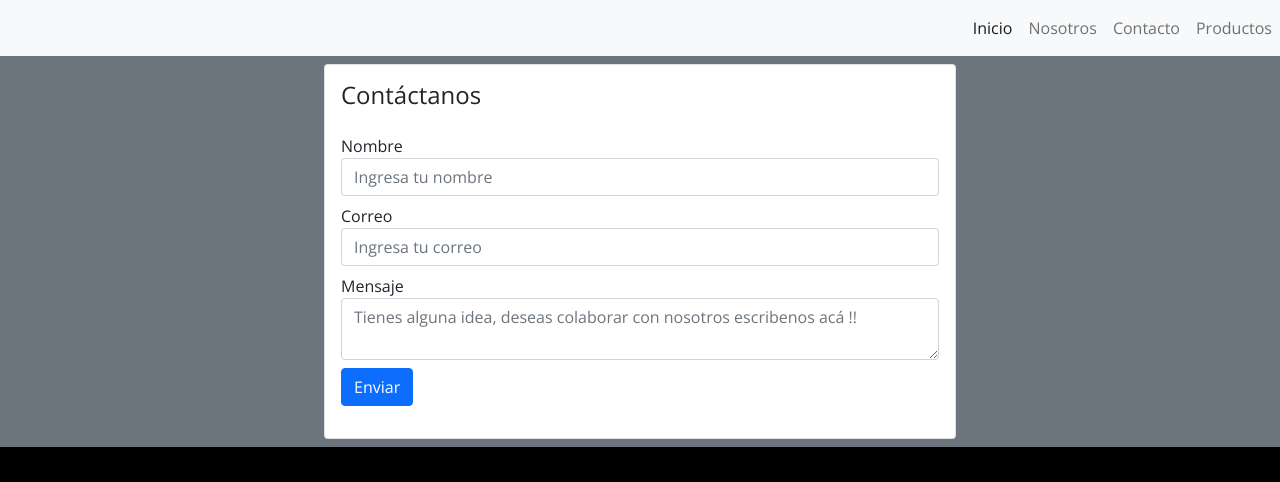
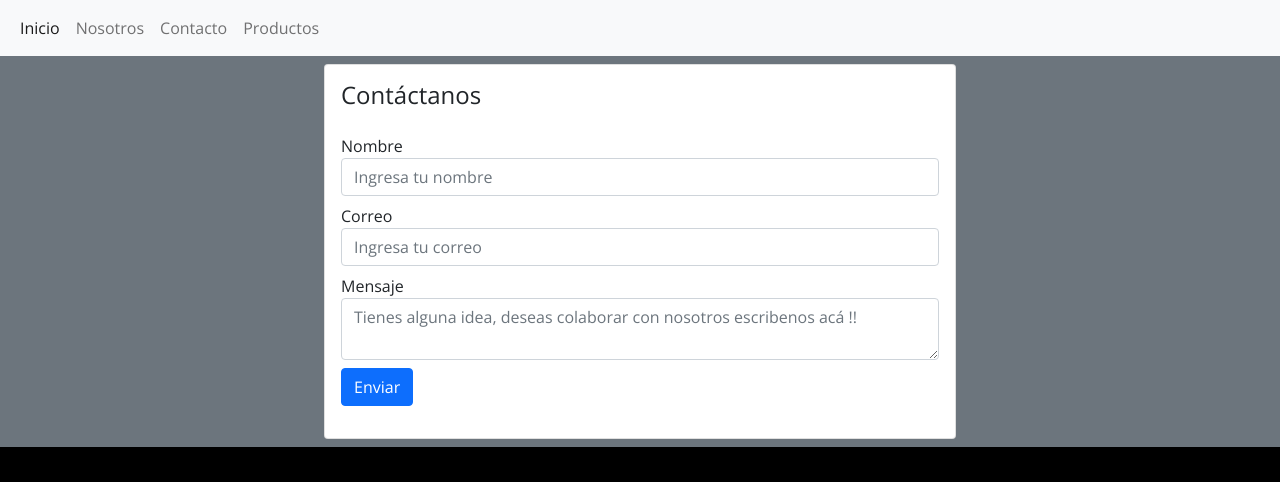
Before and after one commit to JairoMaz/ProyectoCoder, a plain HTML site: page secciones/contacto.html in a window 1280 px wide. Shown: the top 482 px of the page. Drawn offline with nearby package versions, Linux system fonts and the light colour scheme; a web font is replaced by a local one.

Commit message:
actualizado

```diff
--- a/secciones/contacto.html
+++ b/secciones/contacto.html
@@ -13,7 +13,7 @@
 <body>
     <div>
         <nav class="navbar navbar-expand-lg navbar-light bg-light">
-            <div class="container-fluid"></div>
+            <div class="container-fluid">
                 <button class="navbar-toggler" type="button" data-bs-toggle="collapse" data-bs-target="#navbarNav" aria-controls="navbarNav" aria-expanded="false" aria-label="Toggle navigation">
                     <span class="navbar-toggler-icon"></span>
                 </button>
@@ -32,6 +32,7 @@
                         <a class="nav-link" href="productos.html">Productos</a>
                     </li>
                     </ul>
+                </div>
             </div>
         </nav>
     <header>
```
Also changed, not shown: index.html (+2 -1 lines), secciones/servicios.html (+2 -1 lines). Lines whose indentation alone changed are shown as unchanged.
